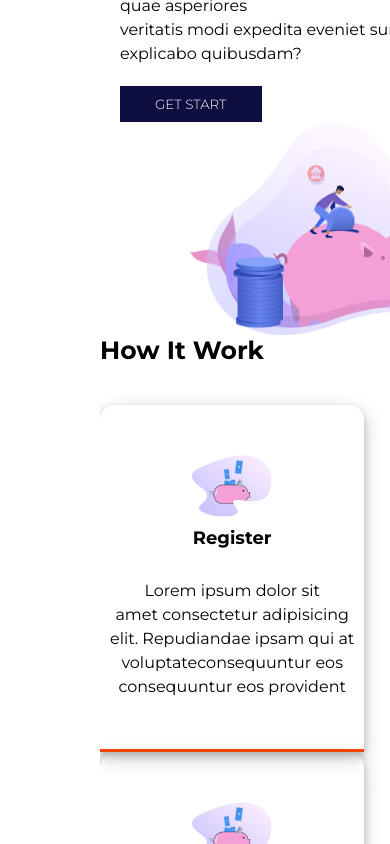
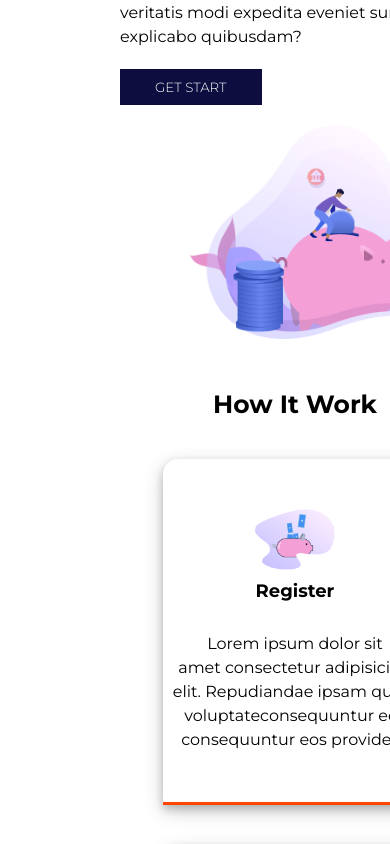
Before and after one commit to dicksonudehz/acadasaveproject, a React (Create React App) app: page / in a window 390 px wide. Shown: the part 380-1224 px from the top of the page. Built offline with nearby package versions, Linux system fonts and the light colour scheme.

Commit message:
responsive mobile push

```diff
--- a/src/home.css
+++ b/src/home.css
@@ -557,7 +557,7 @@
     transition: all 1s;
 
   }
-  .checkbox:checked ~ .checkboxContainer{
+  .checkbox:hover ~ .checkboxContainer{
     /* display: block; */
     display: flex;
     flex-direction: column;
@@ -566,6 +566,9 @@
     align-items: flex-end;
     transition: all 1s;
     background-color: blue;
+    z-index: 999;
+    width: 150%;
+    padding-right: 20px;
     /* display: none; */
   }
   .navMenu{
@@ -607,5 +610,42 @@
     padding-right: 20px;
     margin-top: 150px;
   }
+  .mainSavingContainer h1 br{
+    display: none;
 
+  }
+  .mainSavingContainer h1{
+    font-size: 28px;
+  }
+  .savingContainerRight{
+    float: left;
+    align-items: flex-start;
+  }
+ .savingContainerRight img{
+  width: 80%;
+  margin-top: 20px;
+  margin-bottom: 20px;
+ }
+ .mainContainerWork{
+  display: flex;
+  flex-direction: column;
+  justify-content: center;
+  align-items: center;
+  margin-top: 30px;
+ }
+ .bottomContainerWork{
+  display: flex;
+  flex-direction: column;
+  justify-content: center;
+  align-items: center;
+ }
+ .contentContainerWork{
+  margin-bottom: 40px;
+ }
+ .mainChooseContainer{
+  display: flex;
+  flex-direction: column;
+  justify-content: center;
+  align-items: center;
+ }
 }
```
